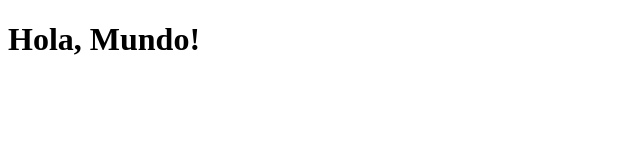
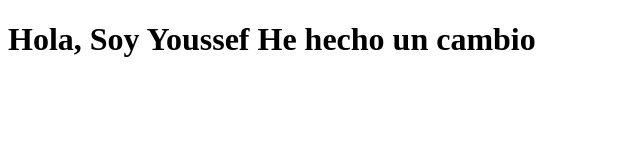
Before and after one commit to GabrielX3113/practica-git, a plain HTML site: page index.html in a window 1280 px wide. Shown: the whole page, without its empty margins (0-640 px from the left). Drawn offline with Linux system fonts and the light colour scheme.

Commit message:
Actualizar el contenido de index.html

```diff
--- a/index.html
+++ b/index.html
@@ -4,6 +4,6 @@
 	<title>Práctica Git</title>
 	</head>
 	<body>
-		<h1>Hola, Mundo!</h1>
+		<h1>Hola, Soy Youssef He hecho un cambio</h1>
 	</body>
 	</html>
```
